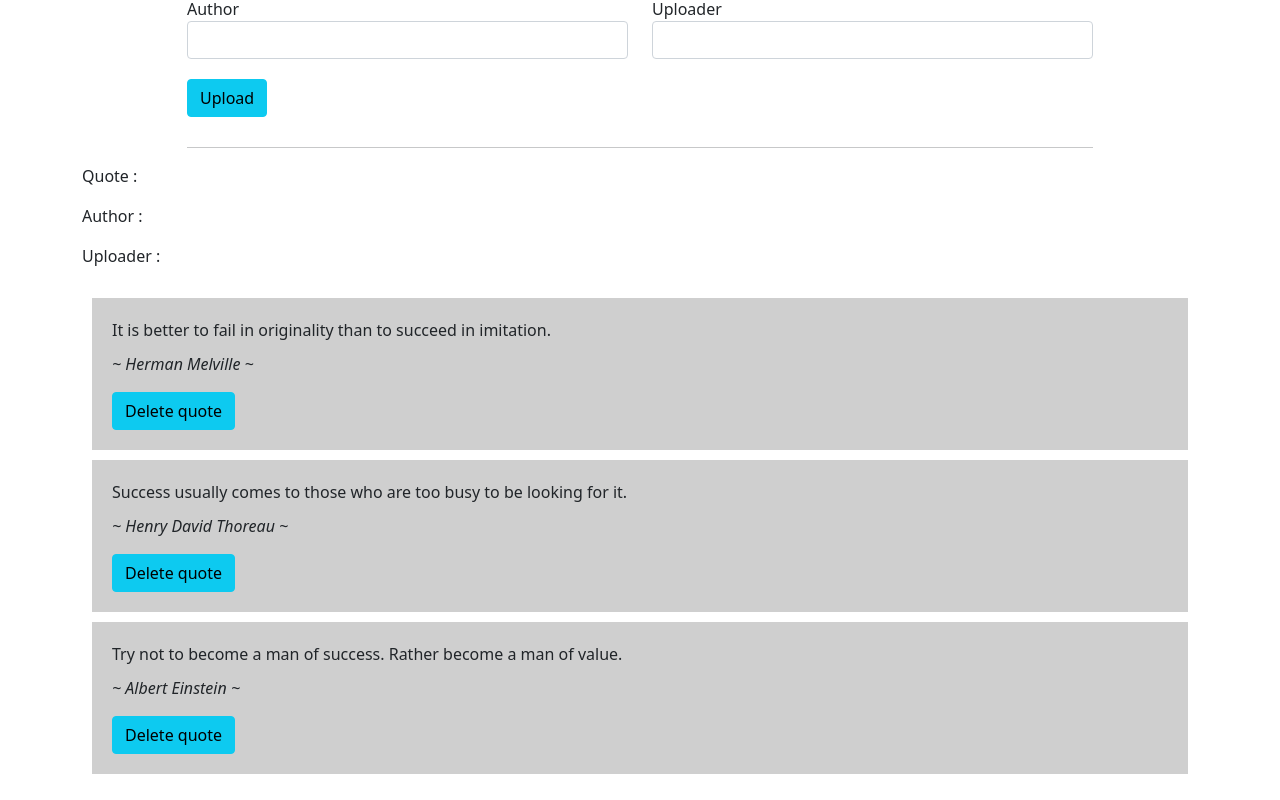
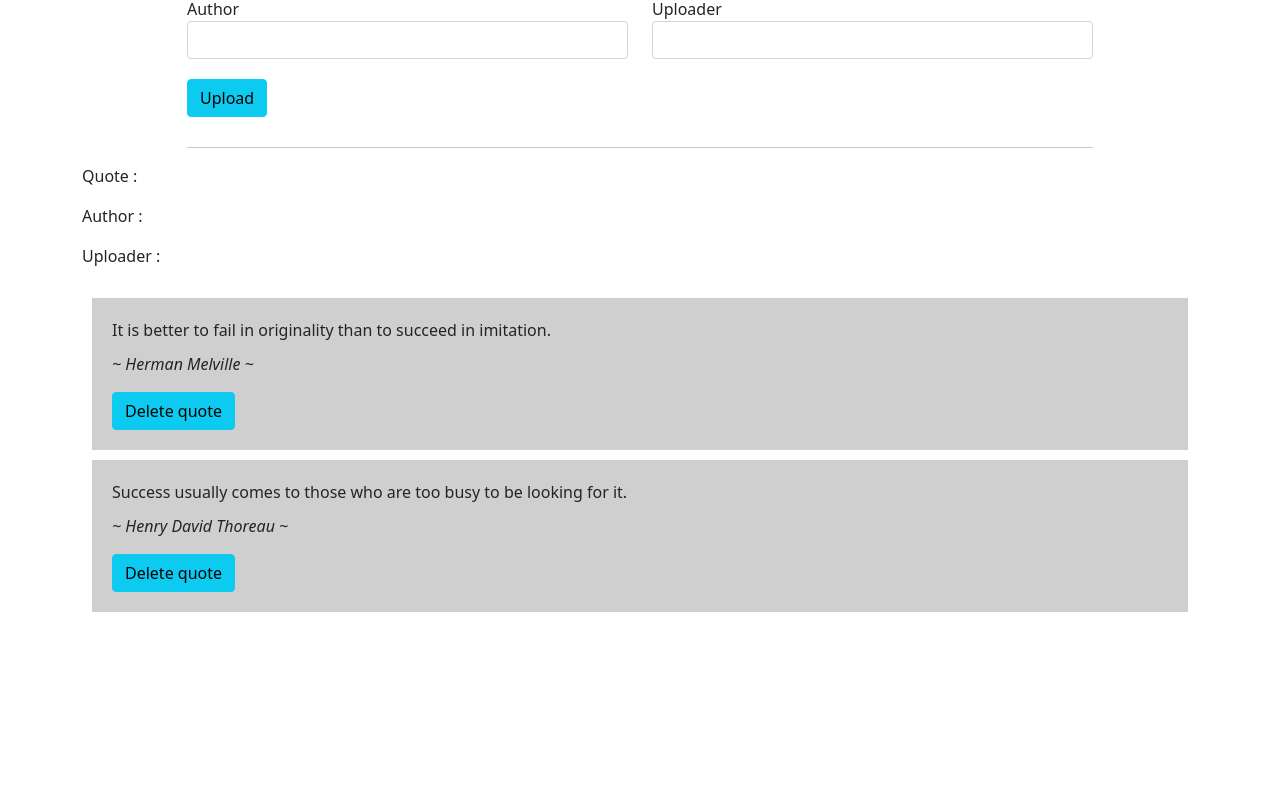
Before and after one commit to changawa-antony/quotes-app, an Angular app: page / in a window 1280 px wide. Shown: the part 315-1115 px from the top of the page. After the commit the page ends 953 px from the top, so only its background shows below. Built offline with nearby package versions, Linux system fonts and the light colour scheme.

Commit message:
component update

```diff
--- a/src/app/components/quote/quote.component.ts
+++ b/src/app/components/quote/quote.component.ts
@@ -12,9 +12,12 @@ export class QuoteComponent implements OnInit {
   quotes:Quote[] = [
     {quote:'It is better to fail in originality than to succeed in imitation.',author:'Herman Melville',uploader: 'Kazungu'},
     {quote:'Success usually comes to those who are too busy to be looking for it.',author:'Henry David Thoreau' ,uploader: 'Kazungu'},
-    {quote:'Try not to become a man of success. Rather become a man of value.',author:'Albert Einstein',uploader: 'Kazungu'},
+  ];
 
-  ];
+  addQuote (quote: Quote){
+    this.quotes.push(quote);
+  }
+
   constructor() { }
 
   ngOnInit(): void {
```
